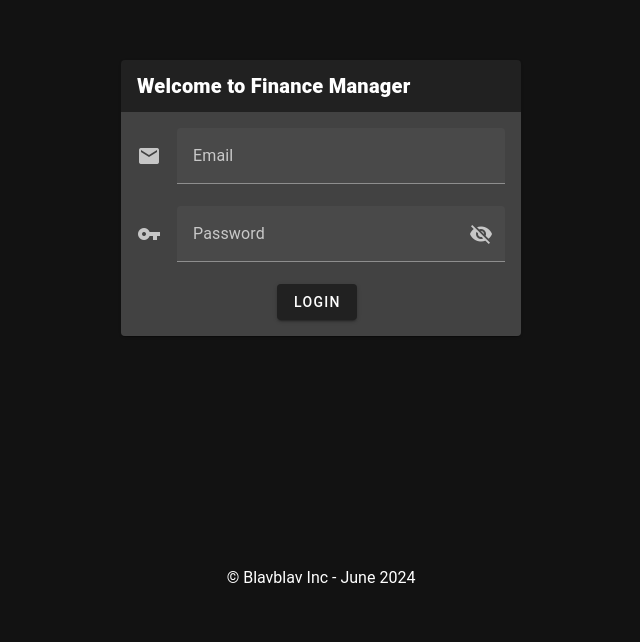
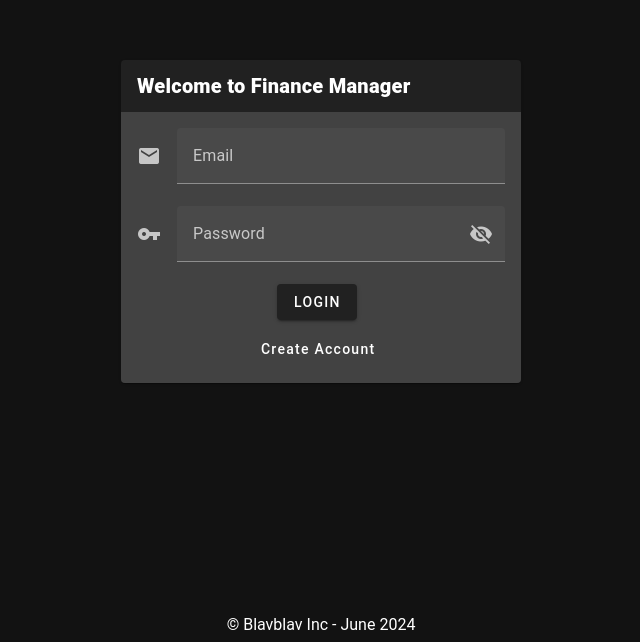
Before and after one commit to MiguelVPrieto/Finance-Manager, a Vue app in the folder Finance-Manager/: page / in a window 1280 px wide. Shown: the part 158-800 px from the top of the page, without its empty margins (319-959 px from the left). Built offline with nearby package versions, Linux system fonts and the light colour scheme.

Commit message:
finished login page

```diff
--- a/Finance-Manager/src/App.vue
+++ b/Finance-Manager/src/App.vue
@@ -18,8 +18,11 @@
           prepend-icon="mdi-key"
           @click:append-inner="visible = !visible"
         ></v-text-field>
-        <v-btn style="margin-left: 38%">
+        <v-btn style="margin-left: 38%;">
           Login
+        </v-btn>
+        <v-btn style="margin-top: 3%; margin-left: 29%" variant="text" class="text-none">
+          Create Account
         </v-btn>
       </v-card-text>
     </v-card>
```
